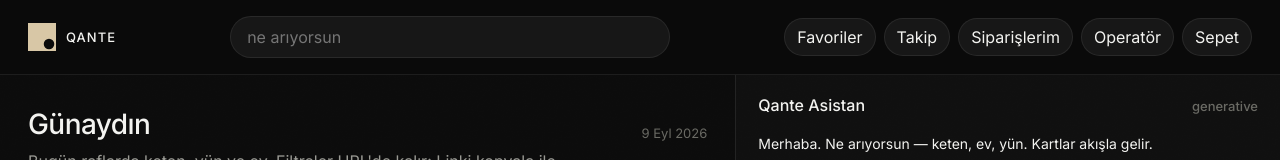
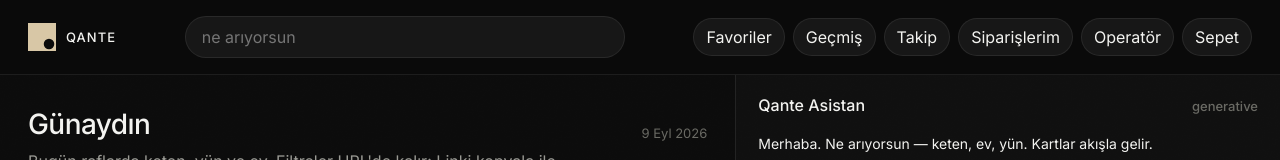
Before and after one commit to mattiasadem/qante-commerce, a Next.js app in the folder web/: page / in a window 1280 px wide. Shown: the top 160 px of the page. Built offline with nearby package versions, Linux system fonts and the light colour scheme.

Commit message:
feat(nav): Geçmiş (Son bakılanlar) header + dock with badge

```diff
--- a/web/components/ui-cart-slot-pay.tsx
+++ b/web/components/ui-cart-slot-pay.tsx
@@ -51,4 +51,5 @@ export {
   ClearCartButton,
 } from "@/components/ui-cart-pay";
 export { useWatchCount } from "@/components/ui-restock-watch";
+export { useRecentCount } from "@/components/ui-recent-count";
 export { EmptyBag } from "@/components/ui-empty-bag";
--- /dev/null
+++ b/web/components/ui-recent-count.tsx
@@ -0,0 +1,27 @@
+"use client";
+import { useEffect, useState } from "react";
+
+export const RECENT_KEY = "qante_recent_views";
+
+/** Header/dock badge for Son bakılanlar (localStorage). */
+export function useRecentCount() {
+  const [n, setN] = useState(0);
+  useEffect(() => {
+    const sync = () => {
+      try {
+        const raw = JSON.parse(localStorage.getItem(RECENT_KEY) || "[]") as unknown;
+        setN(Array.isArray(raw) ? raw.filter((x) => typeof x === "string").length : 0);
+      } catch {
+        setN(0);
+      }
+    };
+    sync();
+    window.addEventListener("qante-recent", sync);
+    window.addEventListener("storage", sync);
+    return () => {
+      window.removeEventListener("qante-recent", sync);
+      window.removeEventListener("storage", sync);
+    };
+  }, []);
+  return n;
+}
--- a/web/components/ui-store-shell.tsx
+++ b/web/components/ui-store-shell.tsx
@@ -11,6 +11,7 @@ import {
 import {
   useFavCount,
   useWatchCount,
+  useRecentCount,
 } from "@/components/ui-cart-slot-pay";
 
 export function StoreShell({ children }: { children: ReactNode }) {
@@ -22,8 +23,14 @@ export function StoreShell({ children }: { children: ReactNode }) {
   const search = useSearchParams();
   const favCount = useFavCount();
   const watchCount = useWatchCount();
+  const recentCount = useRecentCount();
   const favOn = path === "/" && (search.get("fav") === "1" || search.get("fav") === "true");
   const watchOn = path === "/" && (search.get("watch") === "1" || search.get("watch") === "true") && !favOn;
+  const recentOn =
+    path === "/" &&
+    (search.get("recent") === "1" || search.get("recent") === "true") &&
+    !favOn &&
+    !watchOn;
   return (
     <>
       <header className="header">
@@ -39,6 +46,14 @@ export function StoreShell({ children }: { children: ReactNode }) {
         <div className="header-actions">
           <Link href="/?fav=1" className={`icon-btn ${favOn ? "on" : ""}`} data-cta="nav-favorites" aria-label="Favoriler">
             Favoriler{favCount > 0 ? <span className="badge">{favCount}</span> : null}
+          </Link>
+          <Link
+            href="/?recent=1"
+            className={`icon-btn ${recentOn ? "on" : ""}`}
+            data-cta="nav-recent"
+            aria-label="Son bakılanlar"
+          >
+            Geçmiş{recentCount > 0 ? <span className="badge">{recentCount}</span> : null}
           </Link>
           <Link
             href="/?watch=1"
@@ -59,8 +74,9 @@ export function StoreShell({ children }: { children: ReactNode }) {
       <CompareTray />
       {children}
       <nav className="dock" aria-label="Mobil">
-        <Link href="/" className={path === "/" && !favOn && !watchOn ? "on" : ""}>Mağaza</Link>
+        <Link href="/" className={path === "/" && !favOn && !watchOn && !recentOn ? "on" : ""}>Mağaza</Link>
         <Link href="/?fav=1" className={favOn ? "on" : ""} data-cta="dock-favorites">Favori{favCount > 0 ? ` ${favCount}` : ""}</Link>
+        <Link href="/?recent=1" className={recentOn ? "on" : ""} data-cta="dock-recent">Geçmiş{recentCount > 0 ? ` ${recentCount}` : ""}</Link>
         <Link href="/?watch=1" className={watchOn ? "on" : ""} data-cta="dock-restock-watch">Takip{watchCount > 0 ? ` ${watchCount}` : ""}</Link>
         <Link href="/siparislerim" className={path.startsWith("/siparislerim") ? "on" : ""}>Sipariş</Link>
         <button type="button" onClick={() => setSheetOpen(true)}>Asistan</button>
```
